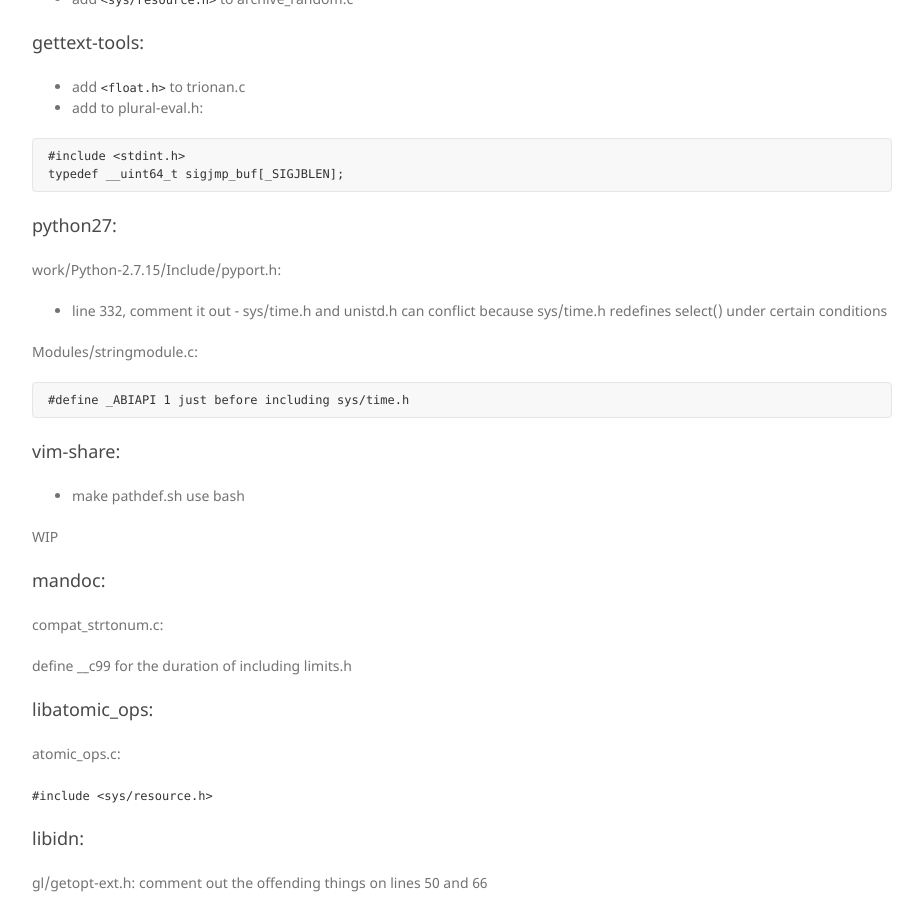
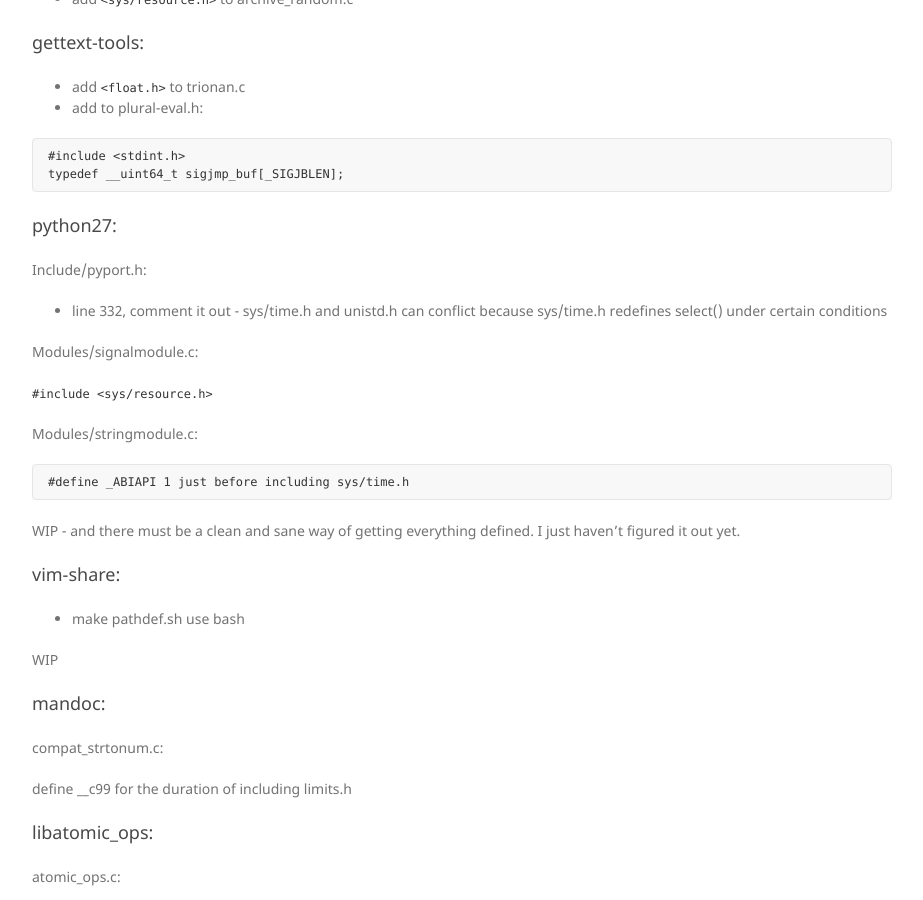
Before and after one commit to sgidevnet/sgidevnet.github.io, a Jekyll site: the page built from wiki/pkgsrc_build_notes.md, in a window 1280 px wide and 900 px high, scrolled down 3473 px. Shown: the whole window, without its empty margins (338-1261 px from the left). Built offline with Jekyll 4.4.1, drawn with Linux system fonts in a browser that asks for light colours; nearby versions of some CDN libraries; our own code applies the rules of GitHub Pages for plain Markdown files.

Commit message:
a note about python27

````diff
--- a/wiki/pkgsrc_build_notes.md
+++ b/wiki/pkgsrc_build_notes.md
@@ -173,16 +173,22 @@ typedef __uint64_t sigjmp_buf[_SIGJBLEN];
 ```
 
 ##### python27:
-work/Python-2.7.15/Include/pyport.h:
+Include/pyport.h:
 
 * line 332, comment it out - sys/time.h and unistd.h can conflict
   because sys/time.h redefines select() under certain conditions
+
+Modules/signalmodule.c:
+
+`#include <sys/resource.h>`
 
 Modules/stringmodule.c:
 
 ```
 #define _ABIAPI 1 just before including sys/time.h
 ```
+
+WIP - and there must be a clean and sane way of getting everything defined. I just haven't figured it out yet.
 
 ##### vim-share:
 * make pathdef.sh use bash
````
